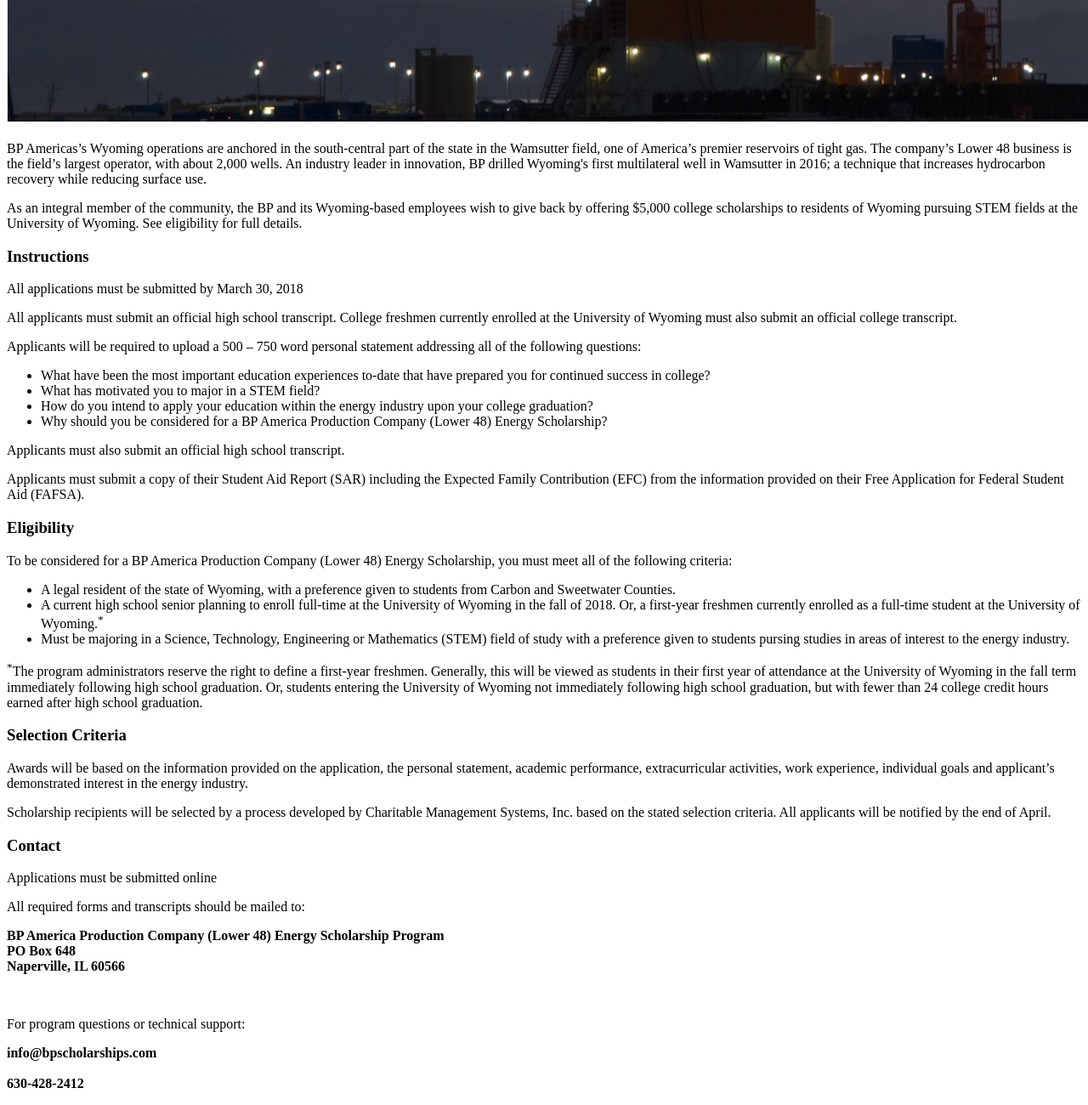
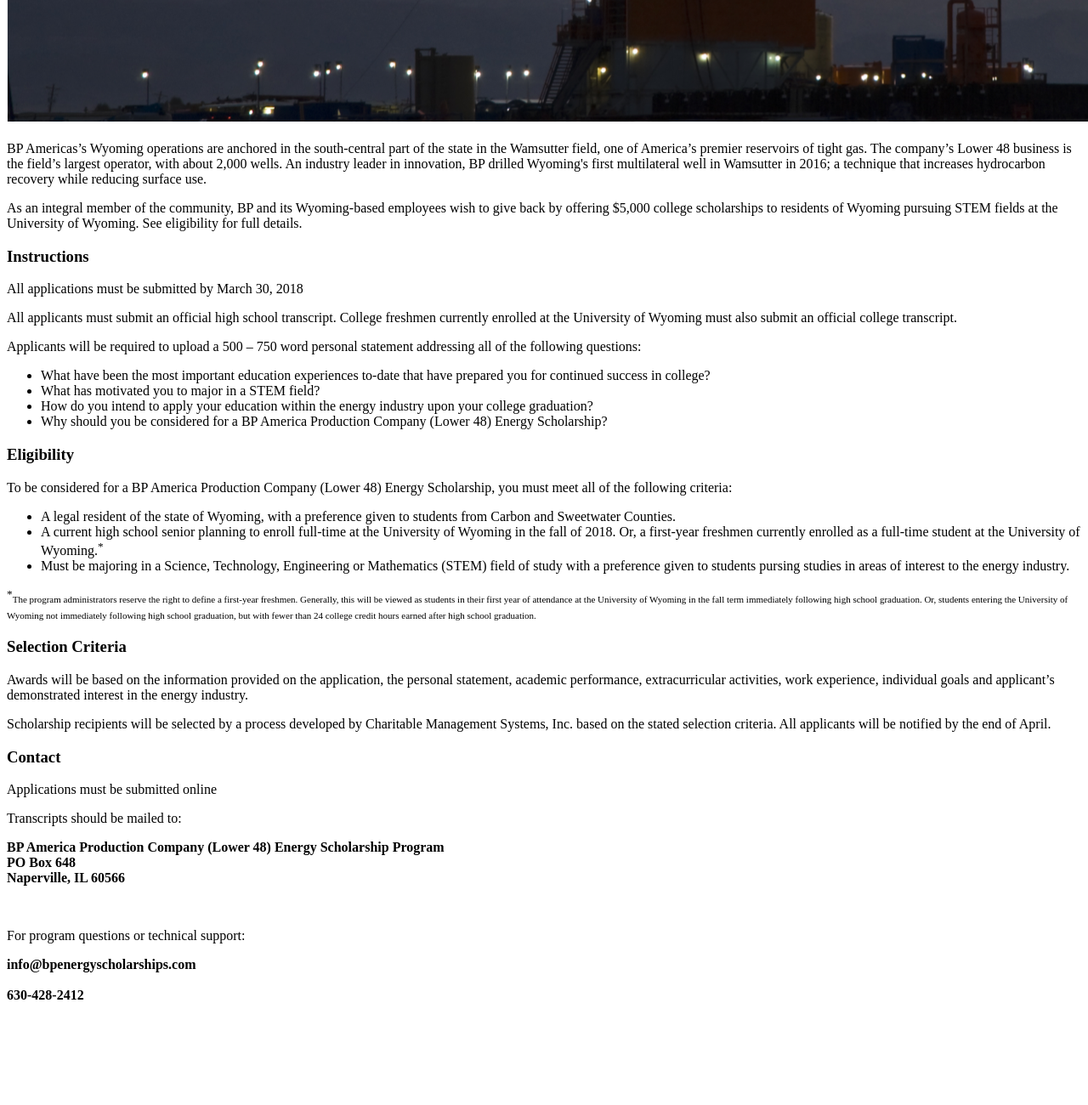
Before and after one commit to charitable-management-systems/bp-energy-scholarships, a Gatsby site: page / in a window 1280 px wide. Shown: the part 435-1735 px from the top of the page at 85% size. After the commit the page ends 1631 px from the top, so only its background shows below. Built offline with nearby package versions, Linux system fonts and the light colour scheme; Gatsby itself is replaced by a stand-in of ours.

Commit message:
text updates

```diff
--- a/package.json
+++ b/package.json
@@ -20,7 +20,8 @@
     "build": "gatsby build",
     "develop": "gatsby develop",
     "format": "prettier --trailing-comma es5 --no-semi --single-quote --write \"src/**/*.js\"",
-    "test": "echo \"Error: no test specified\" && exit 1"
+    "test": "echo \"Error: no test specified\" && exit 1",
+    "deploy": "gatsby build --prefix-paths && gh-pages -d public"
   },
   "devDependencies": {
     "gh-pages": "^1.1.0",
--- a/src/containers/Contact.jsx
+++ b/src/containers/Contact.jsx
@@ -8,11 +8,11 @@
         <h3>{name}</h3>
         <section>
             <p>Applications must be submitted online</p>
-            <p>All required forms and transcripts should be mailed to:</p>
+            <p>Transcripts should be mailed to:</p>
             <p><strong>BP America Production Company (Lower 48) Energy Scholarship Program<br />PO Box 648<br />Naperville, IL  60566</strong></p>
             <br />
             <p>For program questions or technical support:</p>
-            <p><strong>info@bpscholarships.com<br /><br />630-428-2412</strong></p>
+            <p><strong>info@bpenergyscholarships.com<br /><br />630-428-2412</strong></p>
         </section>
     </div>
 )
--- a/src/containers/Eligibility.jsx
+++ b/src/containers/Eligibility.jsx
@@ -14,7 +14,7 @@
                 <li>Must be majoring in a Science, Technology, Engineering or Mathematics (STEM) field of study with a preference given to students pursing studies in areas of interest to the energy industry.</li>
             </ul>
 
-            <p><sup>*</sup>The program administrators reserve the right to define a first-year freshmen.  Generally, this will be viewed as students in their first year of    attendance at the University of Wyoming in the fall term immediately following high school graduation.  Or, students entering the University of Wyoming not immediately following high school graduation, but with fewer than 24 college credit hours earned after high school graduation.
+            <p><sup>*</sup><span style={{"font-size": "11px"}}>The program administrators reserve the right to define a first-year freshmen.  Generally, this will be viewed as students in their first year of    attendance at the University of Wyoming in the fall term immediately following high school graduation.  Or, students entering the University of Wyoming not immediately following high school graduation, but with fewer than 24 college credit hours earned after high school graduation.</span>
 </p>
         </section>
     </div>
--- a/src/containers/Instructions.jsx
+++ b/src/containers/Instructions.jsx
@@ -16,8 +16,6 @@
                 <li>How do you intend to apply your education within the energy industry upon your college graduation?</li>
                 <li>Why should you be considered for a BP America Production Company (Lower 48) Energy Scholarship?</li>
             </ul>
-            <p>Applicants must also submit an official high school transcript.</p>
-            <p>Applicants must submit a copy of their Student Aid Report (SAR) including the Expected Family Contribution (EFC) from the information provided on their Free Application for Federal Student Aid (FAFSA).</p>
         </section>
     </div>
 )
--- a/src/layouts/header/header.jsx
+++ b/src/layouts/header/header.jsx
@@ -33,7 +33,7 @@
                 <div className="menu">
                     <div className="menuIcon"><Menu onClick={this.toggleMenu} /></div>
                     <div className={this.menuClasses()}>
-                        <a className="menuItem" onClick={notOpen} style={{'cursor': 'pointer'}}>Apply</a>
+                        <a className="menuItem" onClick={notOpen} style={{'cursor': 'pointer'}}>apply</a>
                         {/* <a className="menuItem" href="http://apply.bpenergyscholarships.com">apply</a> */}
                         <a className="menuItem" onClick={this.toggleMenu}  href="#Instructions">instructions</a>
                         <a className="menuItem" onClick={this.toggleMenu}  href="#Eligibility">eligibility</a>
--- a/src/pages/index.jsx
+++ b/src/pages/index.jsx
@@ -13,7 +13,7 @@
     <section>
       <p>BP Americas’s Wyoming operations are anchored in the south-central part of the state in the Wamsutter field, one of America’s premier reservoirs of tight gas. The company’s Lower 48 business is the field’s largest operator, with about 2,000 wells. An industry leader in innovation, BP drilled Wyoming's first multilateral well in Wamsutter in 2016; a technique that increases hydrocarbon recovery while reducing surface use.
 </p>
-      <p>As an integral member of the community, the BP and its Wyoming-based employees wish to give back by offering $5,000 college scholarships to residents of Wyoming pursuing STEM fields at the University of Wyoming. See eligibility for full details. </p>
+      <p>As an integral member of the community, BP and its Wyoming-based employees wish to give back by offering $5,000 college scholarships to residents of Wyoming pursuing STEM fields at the University of Wyoming. See eligibility for full details. </p>
     </section>
     <Instructions />
     <Eligibility />
```
